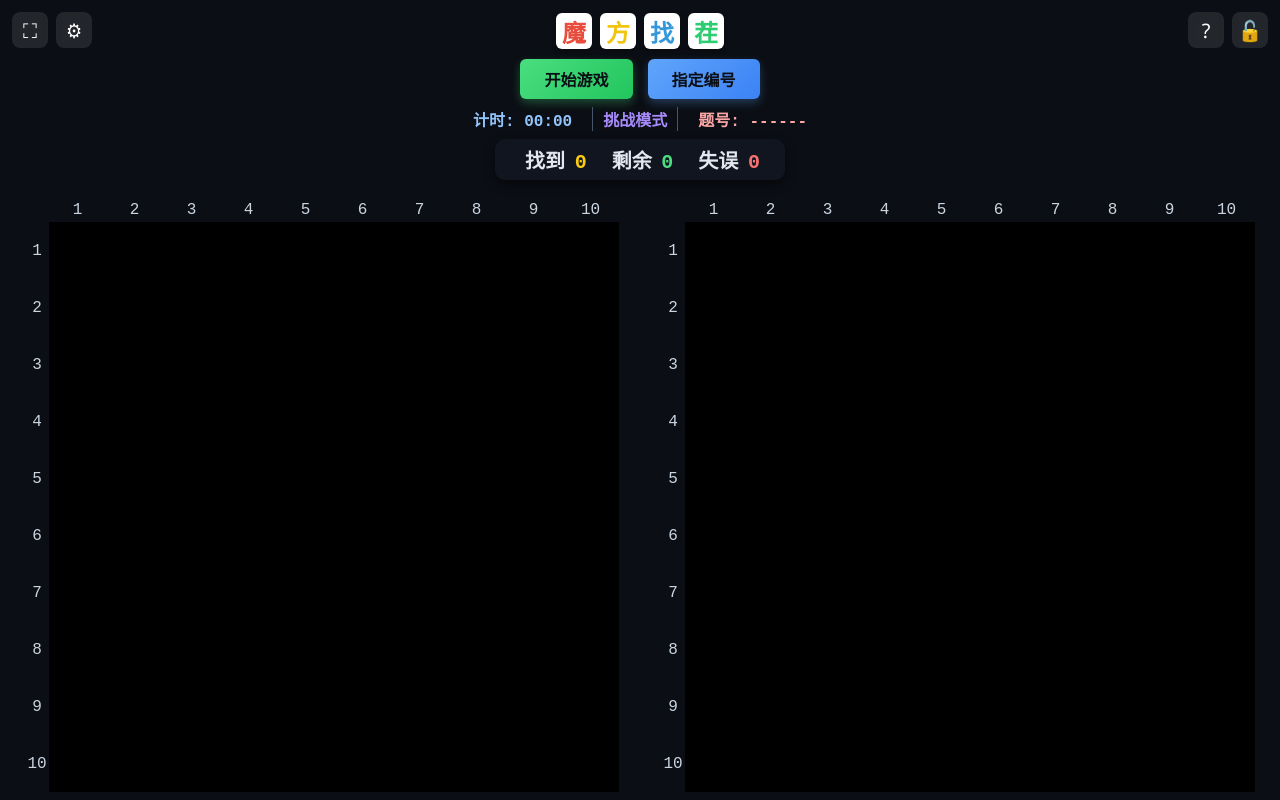
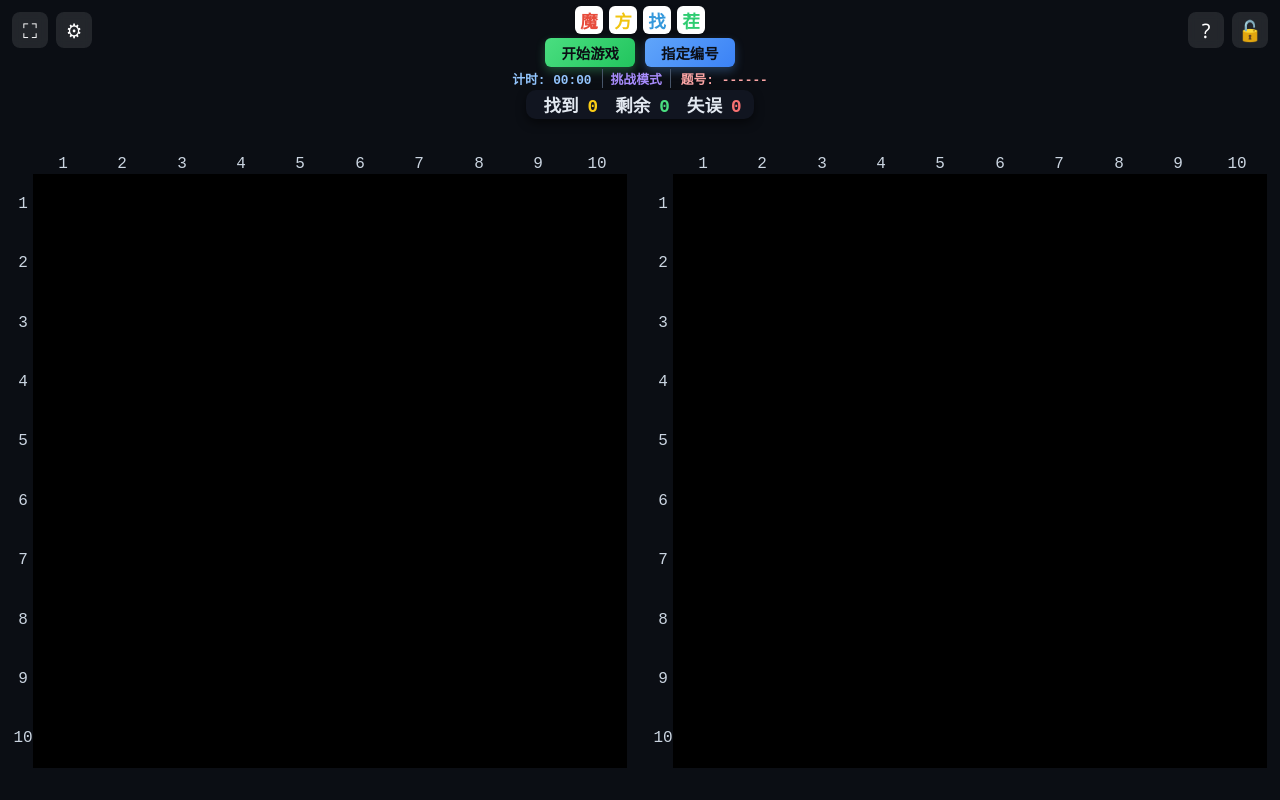
Before and after one commit to Steven-Xie-X/SXGames, a plain HTML site: page CubeSpot.html in a window 1280 px wide. Drawn offline with Linux system fonts and the light colour scheme.

Commit message:
CubeSpot1-3
修复了显示异常的问题

```diff
--- a/CubeSpot.html
+++ b/CubeSpot.html
@@ -68,25 +68,25 @@
             align-items: center;
             flex-shrink: 0;
             width: 100%;
-            padding-top: 8px;
+            padding-top: 4px;
             transition: all 0.3s;
         }
 
         .game-title {
             display: flex;
-            gap: 8px;
-            margin: 5px 0 10px;
+            gap: 6px;
+            margin: 2px 0 4px;
         }
 
         .title-char {
             display: flex;
             justify-content: center;
             align-items: center;
-            width: clamp(28px, 4.5vh, 42px);
-            height: clamp(28px, 4.5vh, 42px);
+            width: clamp(24px, 3.5vh, 32px);
+            height: clamp(24px, 3.5vh, 32px);
             background-color: #ffffff;
             border-radius: 6px;
-            font-size: clamp(18px, 3vh, 28px);
+            font-size: clamp(14px, 2.2vh, 20px);
             font-weight: bold;
             box-shadow: 0 2px 5px rgba(0,0,0,0.3);
         }
@@ -98,13 +98,13 @@
 
         .controls {
             display: flex;
-            gap: 15px;
-            margin-bottom: 8px;
+            gap: 10px;
+            margin-bottom: 2px;
         }
 
         .btn {
-            padding: 8px 24px;
-            font-size: clamp(14px, 2vh, 18px);
+            padding: 4px 16px;
+            font-size: clamp(12px, 1.8vh, 15px);
             font-weight: bold;
             border: none;
             border-radius: 6px;
@@ -128,19 +128,19 @@
             display: flex;
             justify-content: center;
             align-items: center;
-            gap: 20px;
-            font-size: clamp(14px, 2vh, 20px);
+            gap: 10px;
+            font-size: clamp(11px, 1.6vh, 14px);
             font-weight: bold;
             font-family: monospace;
-            margin-bottom: 8px;
-            min-width: 320px;
+            margin-bottom: 2px;
+            min-width: 280px;
         }
 
         .timer { color: #93c5fd; }
         .level-id { color: #fca5a5; }
         .play-mode-display {
             color: #a78bfa;
-            padding: 0 10px;
+            padding: 0 8px;
             border-left: 1px solid #475569;
             border-right: 1px solid #475569;
         }
@@ -149,20 +149,20 @@
         .header {
             display: flex;
             justify-content: center;
-            gap: 20px;
-            font-size: clamp(14px, 2.2vh, 18px);
+            gap: 12px;
+            font-size: clamp(12px, 2vh, 15px);
             font-weight: bold;
             background: rgba(19, 23, 36, 0.8);
-            padding: 6px 25px;
+            padding: 2px 12px;
             border-radius: 10px;
             border: 1px solid var(--block-border);
             box-shadow: 0 4px 10px rgba(0, 0, 0, 0.5);
-            margin-bottom: 10px;
+            margin-bottom: 2px;
         }
 
         .header span {
             font-family: monospace;
-            font-size: clamp(16px, 2.5vh, 22px);
+            font-size: clamp(14px, 2.2vh, 18px);
             margin-left: 5px;
         }
 
@@ -185,7 +185,7 @@
         .review-controls {
             display: none;
             gap: 20px;
-            margin-bottom: 10px;
+            margin-bottom: 4px;
             justify-content: center;
             width: 100%;
         }
@@ -222,8 +222,8 @@
         /* 坐标轴网格布局 */
         .cube-inner-wrapper {
             display: grid;
-            grid-template-columns: 24px auto;
-            grid-template-rows: 24px auto;
+            grid-template-columns: 20px auto; /* 缩小坐标轴宽度 */
+            grid-template-rows: 20px auto;    /* 缩小坐标轴高度 */
             justify-content: center;
             align-content: center;
             width: 100%;
@@ -259,7 +259,7 @@
                 flex-direction: row;
                 justify-content: center;
                 align-items: center;
-                gap: 3vw;
+                gap: 2vw;
                 padding: 0;
                 height: 100%;
                 overflow: hidden;
@@ -267,7 +267,7 @@
             body .cube-board-wrapper {
                 height: 98%;
                 width: auto;
-                max-height: 100%;
+                max-width: 48%;
                 flex-shrink: 0;
                 aspect-ratio: 1 / 1;
             }
@@ -292,19 +292,20 @@
                 margin: 0 auto;
             }
 
-            /* 非全屏模式下 */
+            /* 非全屏模式下：严格居中不截断，平分空间 */
             body:not(.is-fullscreen) .game-container {
                 flex-direction: column;
-                justify-content: center;
+                justify-content: flex-start;
                 align-items: center;
-                gap: 1vh;
-                padding: 0;
+                gap: 4px;
+                padding: 4px 0 0 0;
                 height: 100%;
                 overflow: hidden;
             }
             body:not(.is-fullscreen) .cube-board-wrapper {
-                width: 96%;
-                max-height: 49.5%;
+                width: 100%;
+                max-width: 96vw;
+                max-height: 49%;
                 aspect-ratio: 1 / 1;
                 flex-shrink: 1;
                 margin: 0 auto;
@@ -748,13 +749,14 @@
             const wRight = wrapperRight.clientWidth;
             const hRight = wrapperRight.clientHeight;
 
-            const maxSizeLeft = Math.floor(Math.min(wLeft - 24, hLeft - 24));
-            const maxSizeRight = Math.floor(Math.min(wRight - 24, hRight - 24));
+            const maxSizeLeft = Math.min(wLeft - 20, hLeft - 20);
+            const maxSizeRight = Math.min(wRight - 20, hRight - 20);
 
             if (maxSizeLeft <= 0 || maxSizeRight <= 0) return;
 
-            cellSize = Math.max(1, Math.floor(Math.min(maxSizeLeft, maxSizeRight) / settingsCube.size));
-            const gridSize = cellSize * settingsCube.size;
+            const gridSize = Math.min(maxSizeLeft, maxSizeRight);
+            cellSize = gridSize / settingsCube.size;
+
             const dpr = window.devicePixelRatio || 1;
 
             canvasLeft.style.width = gridSize + 'px';
@@ -767,7 +769,7 @@
             canvasRight.width = Math.floor(gridSize * dpr);
             canvasRight.height = Math.floor(gridSize * dpr);
 
-            const axisSize = 24;
+            const axisSize = 20;
             axisTopLeft.style.width = gridSize + 'px';
             axisTopLeft.style.height = axisSize + 'px';
             axisTopLeft.width = Math.floor(gridSize * dpr);
@@ -804,8 +806,24 @@
 
             const fontSize = Math.max(10, Math.min(16, cellSize * 0.6));
 
+            // 计算动态刻度步长，防止重叠
             const effectiveCellSize = cellSize * state.zoom;
-            const isCompact = effectiveCellSize < 18;
+            let labelStep = 1;
+
+            if (effectiveCellSize < 30) {
+                labelStep = Math.ceil(32 / effectiveCellSize);
+                if (labelStep <= 2) labelStep = 2;
+                else if (labelStep <= 5) labelStep = 5;
+                else if (labelStep <= 10) labelStep = 10;
+                else if (labelStep <= 20) labelStep = 20;
+                else if (labelStep <= 50) labelStep = 50;
+                else labelStep = 100;
+            }
+
+            // 小盘面强制显示全部
+            if (cols <= 20 && state.zoom >= 0.8) {
+                labelStep = 1;
+            }
 
             ctxAxisTopLeft.font = `${fontSize * dpr}px monospace`;
             ctxAxisTopLeft.fillStyle = '#cbd5e1';
@@ -817,8 +835,10 @@
             ctxAxisTopRight.textAlign = ctxAxisTopLeft.textAlign;
             ctxAxisTopRight.textBaseline = ctxAxisTopLeft.textBaseline;
 
+            const cellW = axisTopLeft.width / cols;
+
             for (let i = 0; i < cols; i++) {
-                const baseX = i * cellSize * dpr + (cellSize * dpr) / 2;
+                const baseX = Math.round(i * cellW + cellW / 2);
                 const centerX = baseX * state.zoom + state.panX * dpr;
                 const val = i + 1;
                 const text = String(val);
@@ -835,11 +855,7 @@
                     drawX = 2 * dpr;
                 }
 
-                if (!isCompact) {
-                    ctxAxisTopLeft.fillText(text, drawX, axisTopLeft.height / 2);
-                    ctxAxisTopRight.fillText(text, drawX, axisTopRight.height / 2);
-                } else {
-                    if (val % 10 === 0 || val === cols) {
+                if (labelStep === 1 || val % labelStep === 0 || val === cols) {
                     ctxAxisTopLeft.fillText(text, drawX, axisTopLeft.height / 2);
                     ctxAxisTopRight.fillText(text, drawX, axisTopRight.height / 2);
                 } else {
@@ -858,7 +874,6 @@
                     ctxAxisTopRight.stroke();
                 }
             }
-            }
 
             ctxAxisLeftLeft.font = `${fontSize * dpr}px monospace`;
             ctxAxisLeftLeft.fillStyle = '#cbd5e1';
@@ -870,8 +885,10 @@
             ctxAxisLeftRight.textAlign = ctxAxisLeftLeft.textAlign;
             ctxAxisLeftRight.textBaseline = ctxAxisLeftLeft.textBaseline;
 
+            const cellH = axisLeftLeft.height / cols;
+
             for (let i = 0; i < cols; i++) {
-                const baseY = i * cellSize * dpr + (cellSize * dpr) / 2;
+                const baseY = Math.round(i * cellH + cellH / 2);
                 const centerY = baseY * state.zoom + state.panY * dpr;
                 const val = i + 1;
                 const text = String(val);
@@ -888,11 +905,7 @@
                     drawY = textHeight / 2 + 2 * dpr;
                 }
 
-                if (!isCompact) {
-                    ctxAxisLeftLeft.fillText(text, axisLeftLeft.width / 2, drawY);
-                    ctxAxisLeftRight.fillText(text, axisLeftRight.width / 2, drawY);
-                } else {
-                    if (val % 10 === 0 || val === cols) {
+                if (labelStep === 1 || val % labelStep === 0 || val === cols) {
                     ctxAxisLeftLeft.fillText(text, axisLeftLeft.width / 2, drawY);
                     ctxAxisLeftRight.fillText(text, axisLeftRight.width / 2, drawY);
                 } else {
@@ -912,7 +925,6 @@
                 }
             }
         }
-        }
 
         function drawCubeBoard() {
             const physicalW = canvasLeft.width;
@@ -936,20 +948,21 @@
             ctxRight.scale(state.zoom, state.zoom);
 
             const cols = settingsCube.size;
-            const pCell = cellSize * dpr;
-
-            const lineWidth = cellSize > 3 ? Math.max(1, Math.floor(1 * dpr)) : 0;
+            const pCell = canvasLeft.width / cols;
+            const lineWidth = pCell > 3 ? Math.max(1, Math.floor(1 * dpr)) : 0;
 
             for (let i = 0; i < state.grid.length; i++) {
                 const b = state.grid[i];
                 const row = Math.floor(i / cols);
                 const col = i % cols;
 
-                const px = col * pCell;
-                const py = row * pCell;
-
-                const fillW = pCell - lineWidth;
-                const fillH = pCell - lineWidth;
+                const px = Math.round(col * pCell);
+                const py = Math.round(row * pCell);
+                const nextPx = Math.round((col + 1) * pCell);
+                const nextPy = Math.round((row + 1) * pCell);
+
+                const fillW = nextPx - px - lineWidth;
+                const fillH = nextPy - py - lineWidth;
 
                 let fillColorLeft = b.left.color;
                 let fillColorRight = b.right.color;
@@ -968,7 +981,6 @@
                     fillColorLeft = '#FFFFFF';
                     fillColorRight = '#FFFFFF';
                 } else if (b.found) {
-                    // 挑战模式正确找出的格子，填充变为白色
                     fillColorLeft = '#FFFFFF';
                     fillColorRight = '#FFFFFF';
                 }
@@ -984,7 +996,7 @@
                 }
 
                 if (!state.isShowingAnswer && !state.isReviewing) {
-                    if (cellSize > 6 && (b.found || state.selectedIds.includes(b.id))) {
+                    if (pCell > 6 && (b.found || state.selectedIds.includes(b.id))) {
                         let strokeColor = '#FFFFFF';
 
                         ctxLeft.strokeStyle = strokeColor;
@@ -1276,12 +1288,10 @@
             reviewControls.style.display = 'flex';
             document.querySelector('.mistake-container').style.display = 'none';
 
-            // 确保图标都显示（不再隐藏）
             document.getElementById('settings-btn').style.display = 'flex';
             document.getElementById('coord-btn').style.display = settingsCube.isPractice ? 'flex' : 'none';
             document.getElementById('answer-btn').style.display = settingsCube.isPractice ? 'flex' : 'none';
 
-            // 复位视口
             state.zoom = 1;
             state.panX = 0;
             state.panY = 0;
@@ -1299,19 +1309,16 @@
             const row = Math.floor(targetId / cols);
             const col = targetId % cols;
 
-            // 目标可视范围约为 10x10
             const targetVisibleCells = 10;
             let targetZoom = Math.max(1, cols / targetVisibleCells);
-            targetZoom = Math.min(targetZoom, 20); // 限制最大缩放
+            targetZoom = Math.min(targetZoom, 20);
 
             const canvasW = canvasLeft.clientWidth;
             const canvasH = canvasLeft.clientHeight;
 
-            // 目标格子的中心坐标（在缩放前的画布坐标系中）
             const cx = (col + 0.5) * cellSize;
             const cy = (row + 0.5) * cellSize;
 
-            // 计算需要的平移量，让目标格子的中心位于视口中心
             let newPanX = canvasW / 2 - cx * targetZoom;
             let newPanY = canvasH / 2 - cy * targetZoom;
 
@@ -1439,8 +1446,17 @@
             }
 
             state.grid = [];
-            drawCubeBoard();
-            drawAxes();
+
+            // 清空画布，防止残留旧尺寸的刻度线
+            ctxLeft.clearRect(0, 0, canvasLeft.width, canvasLeft.height);
+            ctxRight.clearRect(0, 0, canvasRight.width, canvasRight.height);
+            ctxAxisTopLeft.clearRect(0, 0, axisTopLeft.width, axisTopLeft.height);
+            ctxAxisTopRight.clearRect(0, 0, axisTopRight.width, axisTopRight.height);
+            ctxAxisLeftLeft.clearRect(0, 0, axisLeftLeft.width, axisLeftLeft.height);
+            ctxAxisLeftRight.clearRect(0, 0, axisLeftRight.width, axisLeftRight.height);
+
+            // 延时等待DOM排版更新后重绘
+            setTimeout(resizeCanvas, 50);
 
             updateUI();
         }
```
Lines whose indentation alone changed are shown as unchanged.
